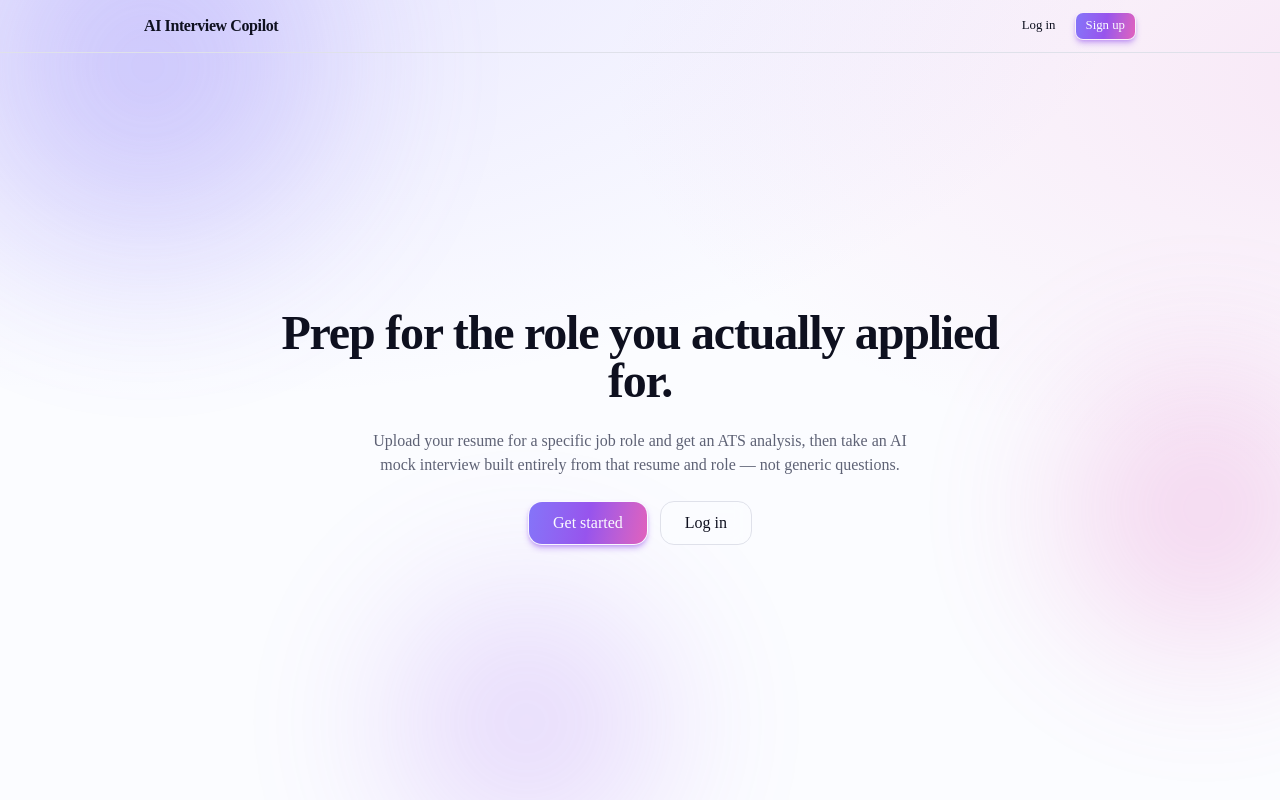
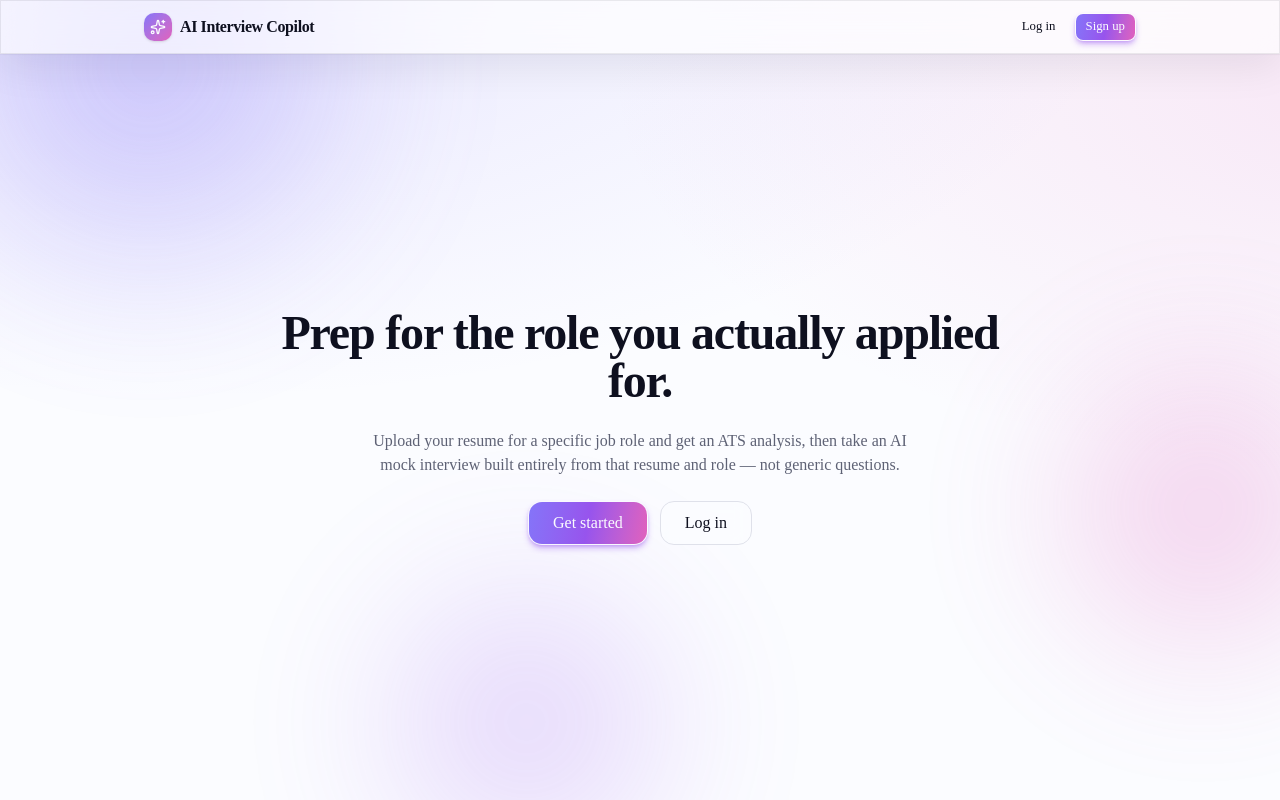
Before and after one commit to MMALLIKARJUN2312/AI_Interview_Copilot, a Next.js app in the folder client/: page / in a window 1280 px wide. Built offline with nearby package versions, Linux system fonts and the light colour scheme; no server answers.

Commit message:
feat(nav): redesign nav bar as a sticky glass header

```diff
--- a/client/components/nav-bar.tsx
+++ b/client/components/nav-bar.tsx
@@ -1,5 +1,6 @@
 "use client";
 
+import { Sparkles } from "lucide-react";
 import Link from "next/link";
 import { useRouter } from "next/navigation";
 
@@ -16,10 +17,13 @@ export function NavBar() {
   }
 
   return (
-    <header className="border-b border-border">
+    <header className="glass sticky top-0 z-40 border-x-0 border-t-0">
       <div className="mx-auto flex max-w-5xl items-center justify-between px-4 py-3">
-        <Link href="/" className="font-semibold tracking-tight">
-          AI Interview Copilot
+        <Link href="/" className="flex items-center gap-2 font-semibold tracking-tight">
+          <span className="flex size-7 items-center justify-center rounded-lg bg-[linear-gradient(135deg,var(--brand-from),var(--brand-to))] text-primary-foreground shadow-sm">
+            <Sparkles className="size-4" />
+          </span>
+          <span>AI Interview Copilot</span>
         </Link>
 
         <nav className="flex items-center gap-2">
@@ -27,7 +31,7 @@ export function NavBar() {
             <>
               <Link
                 href="/dashboard"
-                className="px-2 text-sm text-muted-foreground hover:text-foreground"
+                className="px-2 text-sm text-muted-foreground transition-colors hover:text-foreground"
               >
                 Dashboard
               </Link>
```
